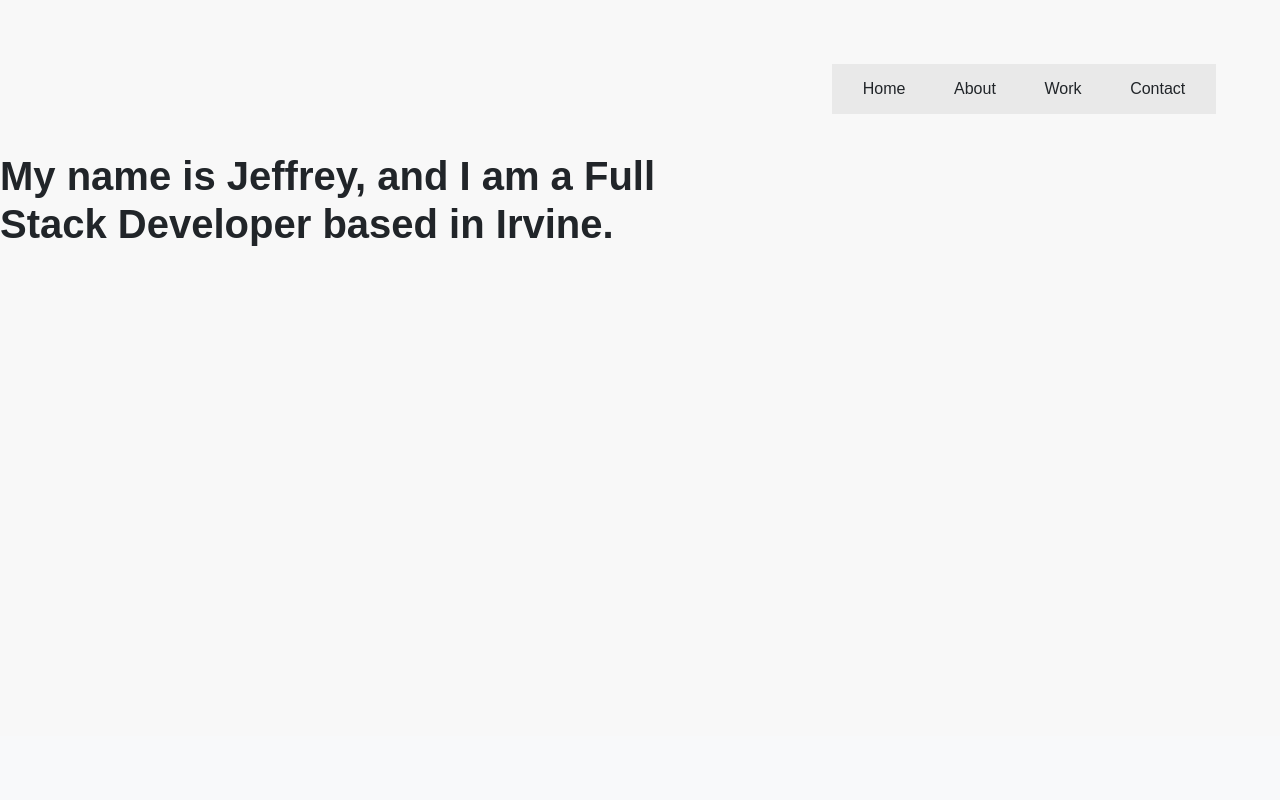
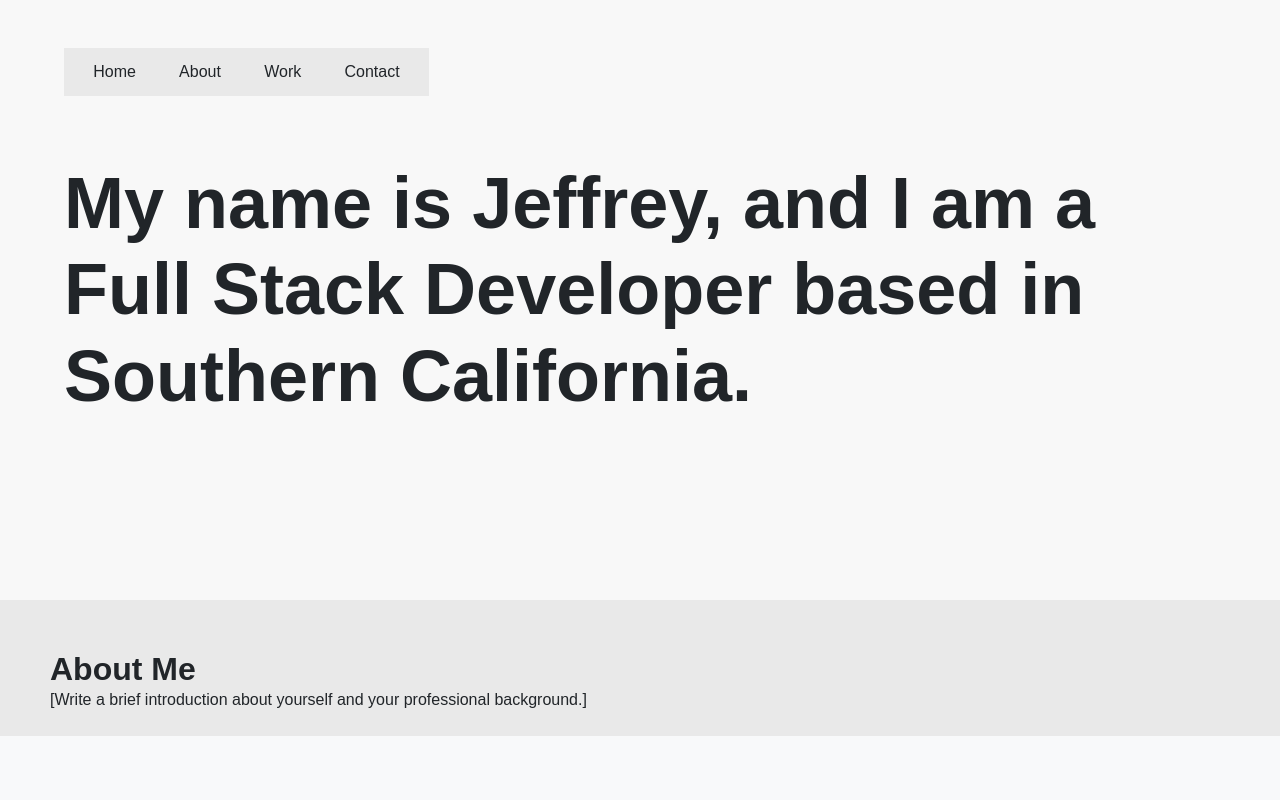
Before and after one commit to jffsun/portfolio-app, a React (Create React App) app: page / in a window 1280 px wide. Shown: the top 800 px of the page. Built offline with nearby package versions, Linux system fonts and the light colour scheme.

Commit message:
Home page styling

```diff
--- a/src/pages/Home.js
+++ b/src/pages/Home.js
@@ -5,7 +5,9 @@ const Home = ({ pageTitle }) => {
   return (
     <div className="home-container" id="home">
       <div className="home-contents">
-        <h1>My name is Jeffrey, and I am a Full Stack Developer based in Irvine.</h1>
+        <h1>My name is Jeffrey, and I am a</h1>
+        <h1>Full Stack Developer based in</h1>
+        <h1>Southern California.</h1>
       </div>
     </div>
   );
--- a/src/styles/global.css
+++ b/src/styles/global.css
@@ -123,14 +123,11 @@ a:hover {
 /* header styling */
 .navbar {
   display: flex;
-  justify-content: flex-end;
-  margin: 7vh 0;
+  justify-content: flex-start;
+  margin-top: 5vh;
+  padding-left: 5vw;
   height: 5vh;
   width: 100%;
-}
-
-.navbar-toggler-icon {
-
 }
 
 .navbar-collapse {
@@ -163,14 +160,22 @@ a:hover {
 
 .home-container {
   display: flex;
-  justify-content: center;
-  width: 60%;
-  height: 80vh;
-  padding-bottom: 5%;
+  padding-top: 10vh;
+  margin-left: 5vw;
+  width: 75vw;
+  height: 65vh;
   background-color: #f8f8f8;
 }
 
 .home-contents {
+  display: block;
+  align-items: center;
+  justify-content: center;
+  white-space: nowrap;
+}
+
+.home-contents h1 {
+  font-size: 5rem;
 }
 
 .about {
@@ -225,18 +230,21 @@ footer button {
 
 /* Medium devices (tablets) */
 @media screen and (min-width: 768px) and (max-width: 1023px) {
-
+  .home-contents h1 {
+    font-size: 3rem;
+  }
 }
 
 /* Large devices (laptops/desktops) */
 @media screen and (min-width: 1024px) and (max-width: 1199px) {
-
+  .home-contents h1 {
+    font-size: 4rem;
+  }
 }
 
 /* Extra-large devices (large desktops) */
-@media screen and (min-width: 1200px) {
-
-  /* .navbar {
-    width: 100%
-  } */
+@media screen and (min-width: 1200px) and (max-width: 1980px) {
+  .home-contents h1 {
+    font-size: 4.5rem;
+  }
 }
```
